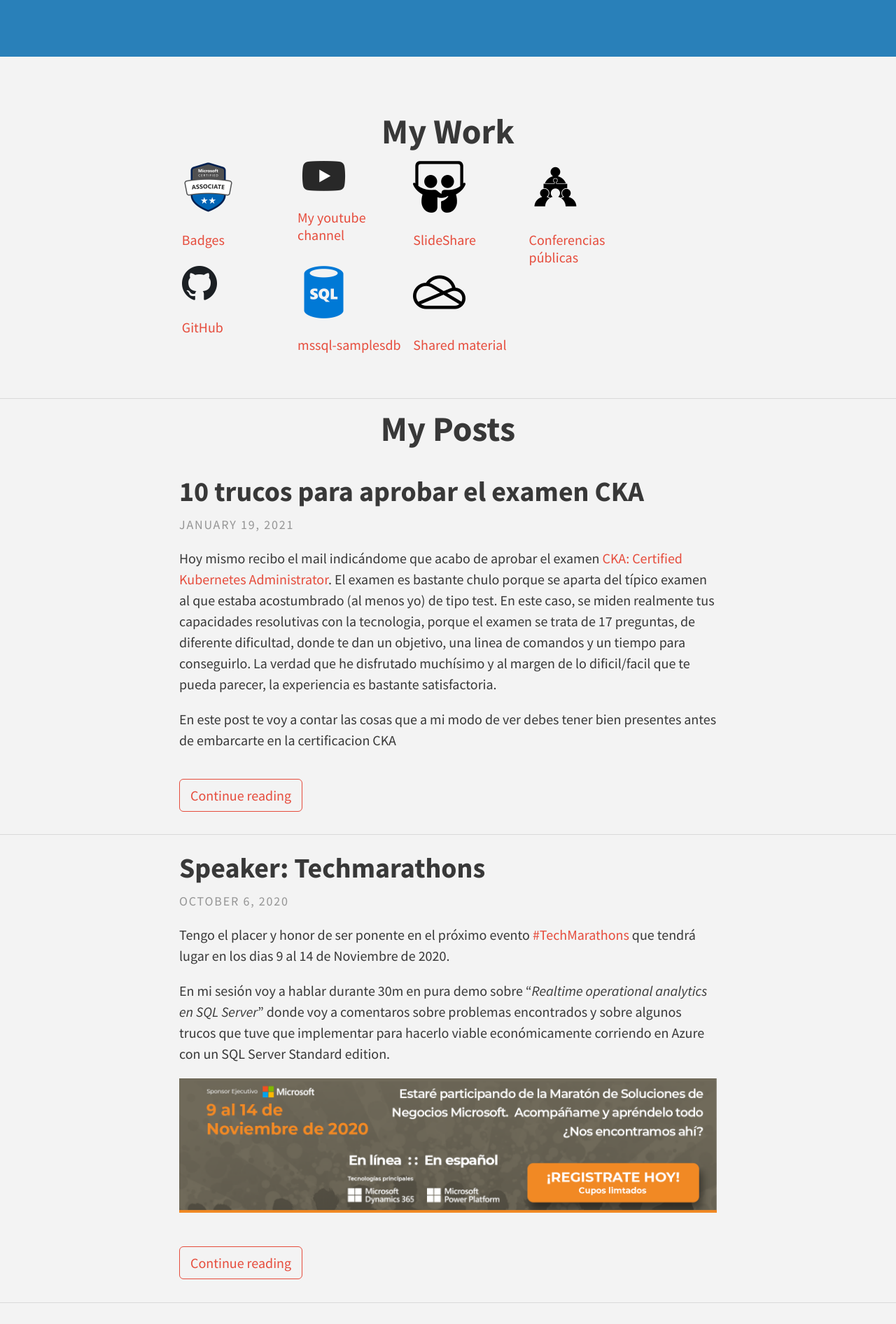
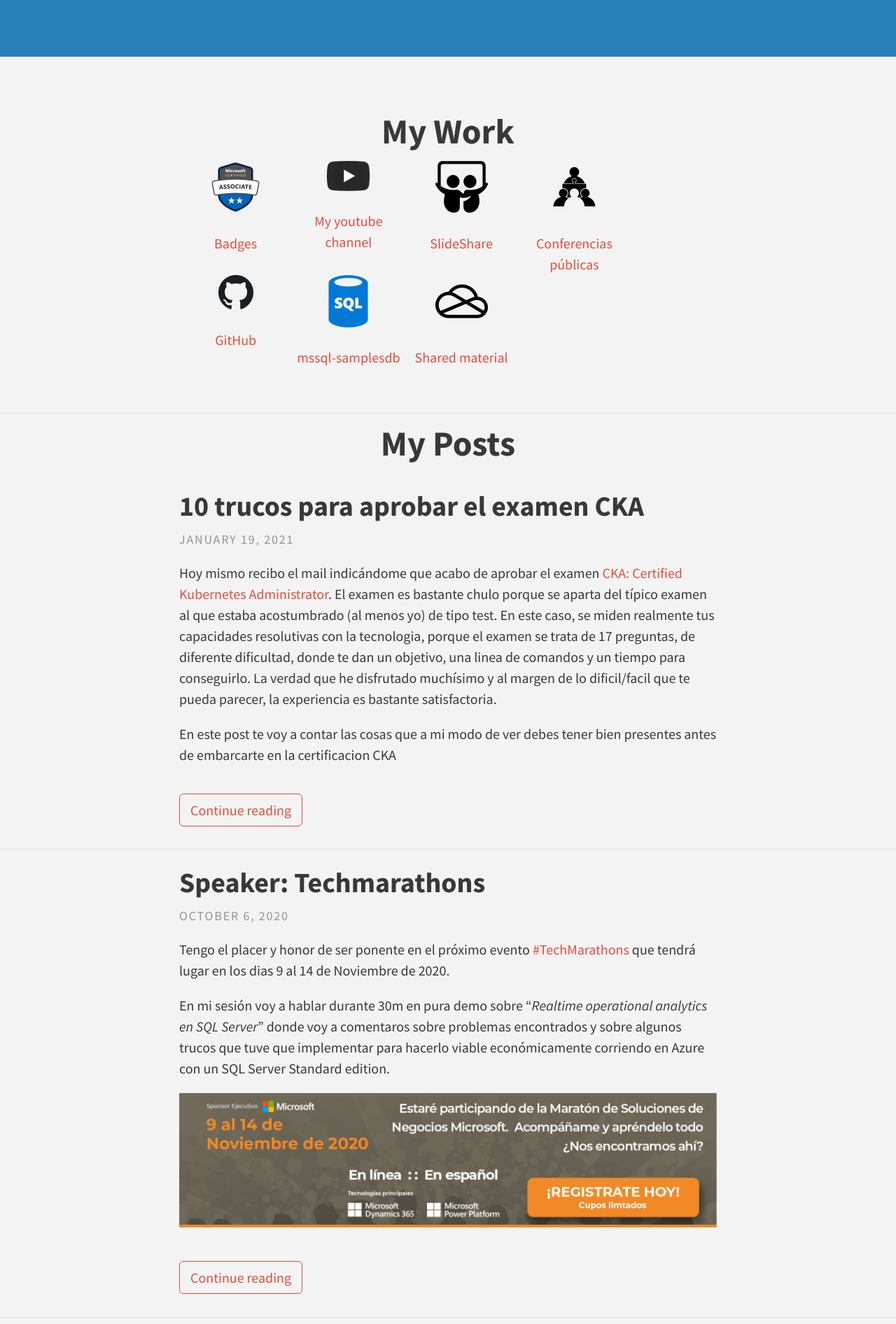
Before and after one commit to enriquecatala/enriquecatala.github.io, a Jekyll site: the page built from index.html, in a window 1280 px wide. Shown: the part 342-2234 px from the top of the page at 70% size. Built offline with Jekyll 4.4.1, drawn with Linux system fonts in a browser that asks for light colours; nearby versions of some CDN libraries; the list of posts is cut into pages by our own code; comment, search, counter and statistics services are not loaded.

Commit message:
fix list text-centering

```diff
--- a/_sass/layouts/_index.scss
+++ b/_sass/layouts/_index.scss
@@ -53,6 +53,7 @@
   background-size: $feature-image-size;
   border-bottom: 1px solid $border-color;
   li {
+    text-align: center;
     width: 20%;
     margin-right:0.5%;
     margin-left:0.5%;
@@ -62,9 +63,15 @@
     p a:hover {
       @extend %link-hover;
     }
+    //width: 100px;
+    //border: 1px solid black;
+    //display: table-cell;
   }
   .excerpt {
     margin-top: 1em;
+  }
+  ul {
+    display: table-row;
   }
 }
 // Pagination
--- a/index.html
+++ b/index.html
@@ -21,6 +21,7 @@
   <div class="work">
     <h2>My Work</h2>
     <div>
+      <ul>
     {% for project in site.portfolio limit:7 %}
         <li>
           <div>
@@ -31,6 +32,7 @@
           </div>
         </li>
     {% endfor %}
+      </ul>
     </div>
   </div>
 
```
Also changed, not shown: 3 other files.
